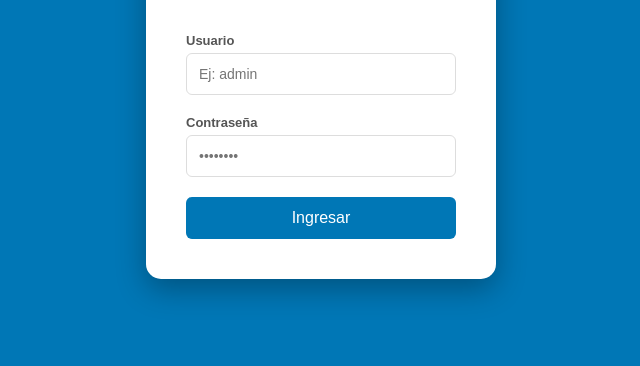
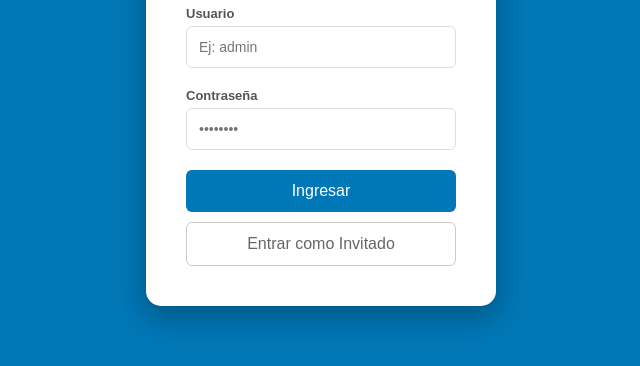
Before and after one commit to Carlosp0607/piscina-app, a website: page public/login.html in a window 1280 px wide. Shown: the part 306-672 px from the top of the page, without its empty margins (319-959 px from the left). Drawn offline with Linux system fonts and the light colour scheme.

Commit message:
Implement guest login button and functionality
Added a secondary button for guest login functionality.

```diff
--- a/public/login.html
+++ b/public/login.html
@@ -14,6 +14,19 @@
     input { width: 100%; padding: 12px; border: 1px solid #ddd; border-radius: 6px; font-size: 14px; margin-bottom: 20px; }
     button { width: 100%; background: #0077b6; color: white; padding: 12px; border: none; border-radius: 6px; cursor: pointer; font-size: 16px; }
     button:hover { background: #005f8e; }
+
+    /* Botón Secundario para Modo Invitado */
+    .btn-invitado {
+      background: transparent;
+      color: #666;
+      border: 1px solid #ccc;
+      margin-top: 10px;
+    }
+    .btn-invitado:hover {
+      background: #f0f0f0;
+      color: #333;
+    }
+
     .error { background: #f8d7da; color: #721c24; padding: 10px; border-radius: 6px; margin-bottom: 15px; font-size: 14px; display: none; text-align: center; }
   </style>
 </head>
@@ -27,6 +40,7 @@
     <label>Contraseña</label>
     <input type="password" id="password" placeholder="••••••••">
     <button onclick="login()">Ingresar</button>
+    <button class="btn-invitado" onclick="loginInvitado()">Entrar como Invitado</button>
   </div>
 
   <script>
@@ -43,6 +57,7 @@
       const data = await res.json();
 
       if (res.ok) {
+        localStorage.setItem('userRole', data.rol || 'admin');
         if (data.rol === 'admin') {
           window.location.href = '/index.html';
         } else {
@@ -53,6 +68,12 @@
       }
     }
 
+    // Nueva función para entrar sin contraseña
+    function loginInvitado() {
+      localStorage.setItem('userRole', 'guest');
+      window.location.href = '/index.html'; // Redirige a la vista principal en modo lectura
+    }
+
     // Permitir login con Enter
     document.addEventListener('keypress', (e) => {
       if (e.key === 'Enter') login();
```
